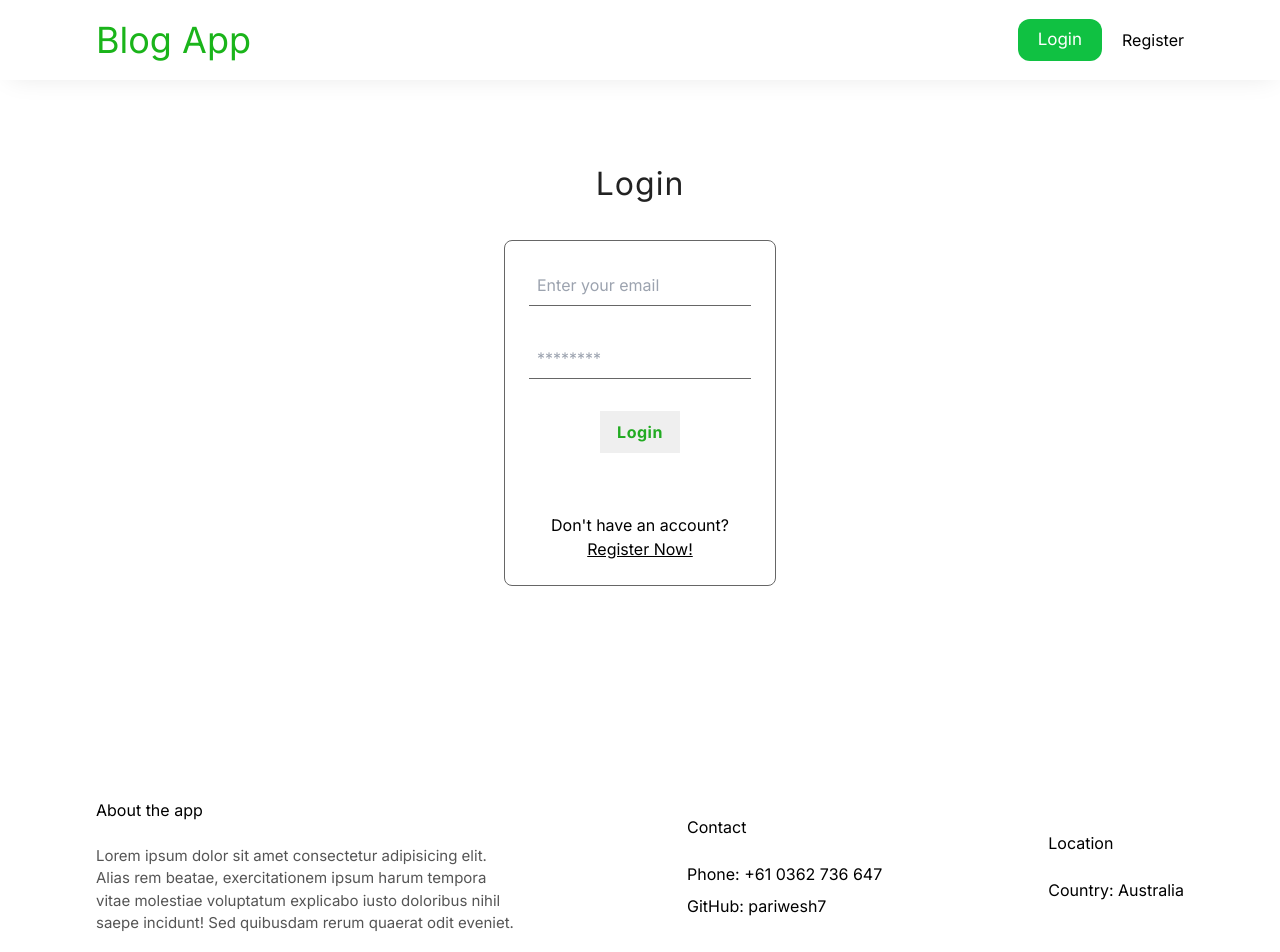
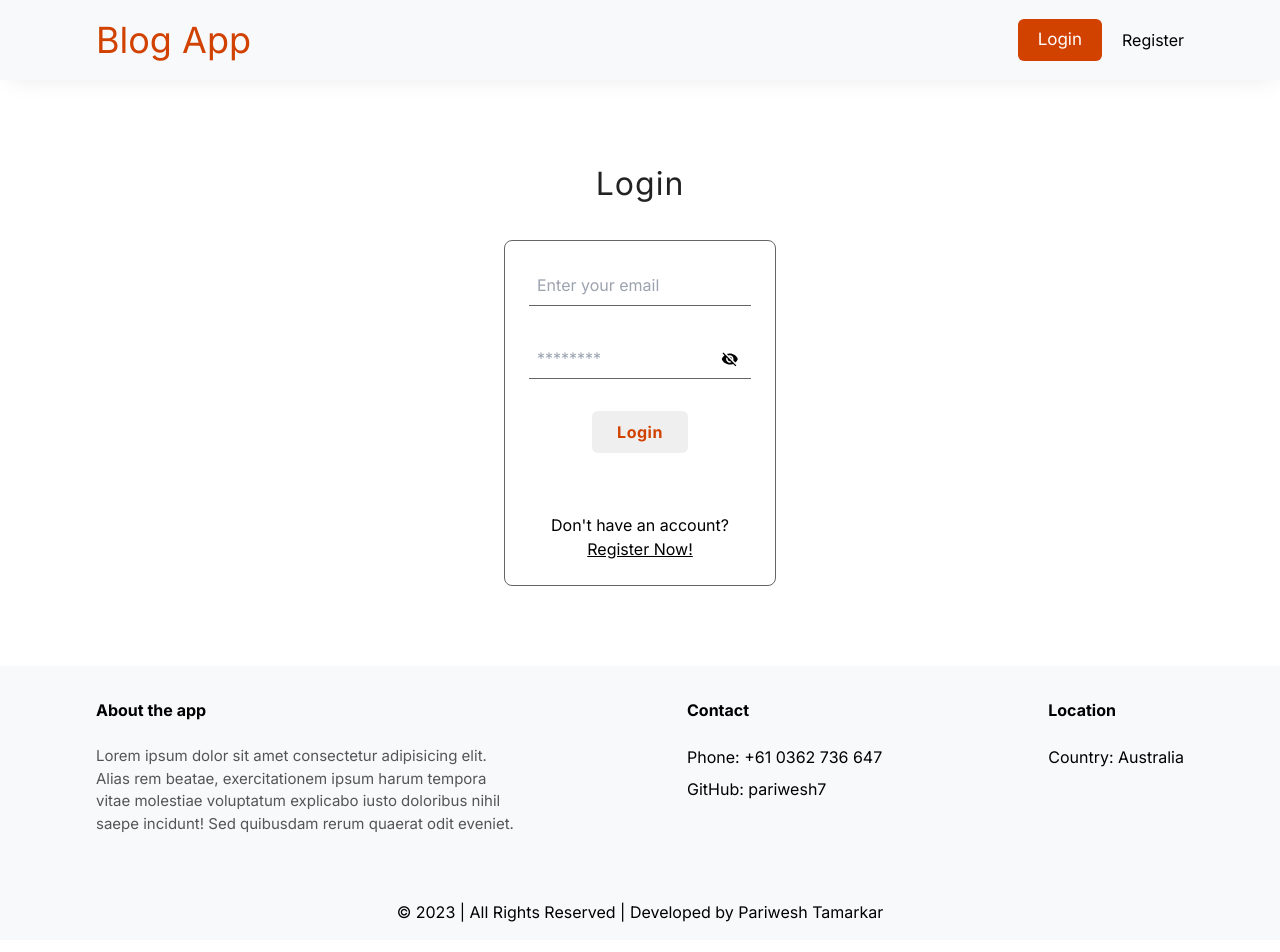
Before and after one commit to pariweshtamr/nextjs-13-blog-app, a Next.js app: page /login in a window 1280 px wide. Shown: the top 952 px of the page. Built offline with nearby package versions, Linux system fonts and the light colour scheme; no server answers.

Commit message:
ui changes

```diff
--- a/src/Provider.js
+++ b/src/Provider.js
@@ -1,6 +1,13 @@
 "use client"
 import { SessionProvider } from "next-auth/react"
+import { ToastContainer } from "react-toastify"
+import "react-toastify/dist/ReactToastify.css"
 
 export const Provider = ({ children, session }) => {
-  return <SessionProvider session={session}>{children}</SessionProvider>
+  return (
+    <SessionProvider session={session}>
+      {children}
+      <ToastContainer />
+    </SessionProvider>
+  )
 }
--- a/src/app/api/auth/[...nextauth]/route.js
+++ b/src/app/api/auth/[...nextauth]/route.js
@@ -49,6 +49,8 @@ const handler = NextAuth({
       if (user) {
         token.accessToken = user.accessToken
         token._id = user._id
+        token.username = user.username
+        token.profileImg = user.profileImg
       }
       return token
     },
@@ -56,6 +58,8 @@ const handler = NextAuth({
       if (token) {
         session.user._id = token._id
         session.user.accessToken = token.accessToken
+        session.user.username = token.username
+        session.user.profileImg = token.profileImg
       }
 
       return session
--- a/src/app/api/register/route.js
+++ b/src/app/api/register/route.js
@@ -5,7 +5,7 @@ import User from "@/models/User"
 export async function POST(req) {
   try {
     await dbConnect()
-    const { username, email, password: pass } = await req.json()
+    const { username, email, profileImg, password: pass } = await req.json()
 
     const isExisting = await User.findOne({ email })
 
@@ -22,6 +22,7 @@ export async function POST(req) {
     const newUser = await User.create({
       username,
       email,
+      profileImg,
       password: hashedPassword,
     })
 
--- a/src/app/layout.js
+++ b/src/app/layout.js
@@ -1,8 +1,6 @@
 import Navbar from "@/components/navbar/Navbar"
 import "./globals.css"
 import Footer from "@/components/footer/Footer"
-import { ToastContainer } from "react-toastify"
-import "react-toastify/dist/ReactToastify.css"
 import { Provider } from "@/Provider"
 import { Inter } from "next/font/google"
 
@@ -22,7 +20,6 @@ export default function RootLayout({ children, session }) {
           <main className="grow shrink basis-auto">{children}</main>
           <Footer />
         </Provider>
-        <ToastContainer />
       </body>
     </html>
   )
--- a/src/app/login/page.js
+++ b/src/app/login/page.js
@@ -3,6 +3,7 @@ import { signIn } from "next-auth/react"
 import Link from "next/link"
 import { useRouter } from "next/navigation"
 import { useState } from "react"
+import { MdVisibility, MdVisibilityOff } from "react-icons/md"
 import { toast } from "react-toastify"
 
 const initialState = {
@@ -13,6 +14,7 @@ const initialState = {
 const Login = () => {
   const router = useRouter()
   const [form, setForm] = useState(initialState)
+  const [reveal, setReveal] = useState(false)
 
   const handleChange = (e) => {
     const { name, value } = e.target
@@ -37,10 +39,10 @@ const Login = () => {
         callbackUrl: "/",
       })
 
-      if (res?.error == null) {
+      if (res?.error === null) {
         router.push("/")
       } else {
-        toast.error("Error occurred while logging in!")
+        toast.error(res.error)
       }
     } catch (error) {
       console.log(error.message)
@@ -60,17 +62,33 @@ const Login = () => {
             onChange={handleChange}
             value={form.email}
             name="email"
+            required
             className="outline-none border-b border-b-[#666] p-[0.5rem] w-full"
           />
+
+          <div className="w-full relative">
             <input
-            type="password"
+              type={reveal ? "text" : "password"}
               placeholder="********"
+              required
               onChange={handleChange}
               value={form.password}
               name="password"
               className="outline-none border-b border-b-[#666] p-[0.5rem] w-full"
             />
-          <button className="outline-0 p-[0.5rem_1rem] border-[1px] border-solid border-transparent text[17px] font-bold bg-[#efefef] text-[#22ab22] transition-[150ms] tracking-[0.5px] hover:border-[#22ab22] hover:bg-[#22ab22] hover:text-[#efefef] ">
+            {!reveal ? (
+              <MdVisibilityOff
+                onClick={() => setReveal(true)}
+                className="absolute top-1/2 right-[0.8rem] translate-y-[-50%] cursor-pointer text-[1.1rem]"
+              />
+            ) : (
+              <MdVisibility
+                onClick={() => setReveal(false)}
+                className="absolute top-1/2 right-[0.8rem] translate-y-[-50%] cursor-pointer text-[1.1rem]"
+              />
+            )}
+          </div>
+          <button className="outline-0 p-[0.5rem_1.5rem] rounded-[6px] border-[1px] border-solid border-transparent text[17px] font-bold bg-[#efefef] text-[#d14201] transition-[150ms] tracking-[0.5px] hover:border-[#d14201] hover:bg-[#d14201] hover:text-[#efefef] ">
             Login
           </button>
           <div className="text-[16px] mt-[1.75rem] text-center">
--- a/src/app/register/page.js
+++ b/src/app/register/page.js
@@ -1,7 +1,10 @@
 "use client"
 import { registerUser } from "@/lib/axiosHelper"
+import axios from "axios"
 import Link from "next/link"
 import { useState } from "react"
+import { AiOutlineFileImage } from "react-icons/ai"
+import { MdVisibility, MdVisibilityOff } from "react-icons/md"
 import { toast } from "react-toastify"
 
 const initialState = {
@@ -12,6 +15,10 @@ const initialState = {
 }
 const Register = () => {
   const [form, setForm] = useState(initialState)
+  const [reveal, setReveal] = useState(false)
+  const [photo, setPhoto] = useState("")
+  const cloudName = "ddbttkmhz"
+  const uploadPreset = "next_blog"
 
   const handleChange = (e) => {
     const { name, value } = e.target
@@ -19,8 +26,35 @@ const Register = () => {
     setForm({ ...form, [name]: value })
   }
 
+  const uploadImage = async () => {
+    if (!photo) return
+
+    const formData = new FormData()
+    formData.append("file", photo)
+    formData.append("upload_preset", uploadPreset)
+
+    try {
+      const { data } = await axios.post(
+        `https://api.cloudinary.com/v1_1/${cloudName}/image/upload`,
+        formData
+      )
+
+      const { url } = data
+
+      return url
+    } catch (error) {
+      console.log(error)
+    }
+  }
+
   const handleSubmit = async (e) => {
     e.preventDefault()
+
+    let profileImg
+
+    if (photo) {
+      profileImg = await uploadImage()
+    }
 
     const { confirmPassword, ...rest } = form
 
@@ -32,7 +66,7 @@ const Register = () => {
     }
 
     try {
-      const { status, message } = await registerUser(rest)
+      const { status, message } = await registerUser({ ...rest, profileImg })
       status && toast[status](message)
       setForm(initialState)
     } catch (error) {
@@ -66,8 +100,9 @@ const Register = () => {
             name="email"
             className="outline-none border-b border-b-[#666] p-[0.5rem] w-full"
           />
+          <div className="w-full relative">
             <input
-            type="password"
+              type={reveal ? "text" : "password"}
               placeholder="********"
               onChange={handleChange}
               value={form.password}
@@ -75,6 +110,18 @@ const Register = () => {
               name="password"
               className="outline-none border-b border-b-[#666] p-[0.5rem] w-full"
             />
+            {!reveal ? (
+              <MdVisibilityOff
+                onClick={() => setReveal(true)}
+                className="absolute top-1/2 right-[0.8rem] translate-y-[-50%] cursor-pointer text-[1.1rem]"
+              />
+            ) : (
+              <MdVisibility
+                onClick={() => setReveal(false)}
+                className="absolute top-1/2 right-[0.8rem] translate-y-[-50%] cursor-pointer text-[1.1rem]"
+              />
+            )}
+          </div>
           <input
             type="password"
             placeholder="********"
@@ -84,7 +131,20 @@ const Register = () => {
             name="confirmPassword"
             className="outline-none border-b border-b-[#666] p-[0.5rem] w-full"
           />
-          <button className="outline-0 p-[0.5rem_1rem] border-[1px] border-solid border-transparent text[17px] font-bold bg-[#efefef] text-[#22ab22] transition-[150ms] tracking-[0.5px] hover:border-[#22ab22] hover:bg-[#22ab22] hover:text-[#efefef] ">
+
+          <label
+            htmlFor="image"
+            className="w-full flex items-center gap-[1.25rem] text-[18px] cursor-pointer"
+          >
+            Upload Image <AiOutlineFileImage />
+          </label>
+          <input
+            type="file"
+            id="image"
+            style={{ display: "none" }}
+            onChange={(e) => setPhoto(e.target.files[0])}
+          />
+          <button className="outline-0 p-[0.5rem_1rem] rounded-[6px] border-[1px] border-solid border-transparent text[17px] font-bold bg-[#efefef] text-[#d14201] transition-[150ms] tracking-[0.5px] hover:border-[#d14201] hover:bg-[#d14201] hover:text-[#efefef] ">
             Register
           </button>
           <div className="text-[16px] mt-[1.75rem] text-center">
--- a/src/components/blogCard/BlogCard.js
+++ b/src/components/blogCard/BlogCard.js
@@ -43,6 +43,7 @@ const BlogCard = ({ blog }) => {
     <div className="w-[23%] h-[400px] shadow-[2px_5px_27px_-8px_rgba(0,0,0,0.15)] transition-[150ms] rounded-xl hover:shadow-[2px_5px_27px_-8px_rgba(0,0,0,0.4)]">
       <div className="p-[.8rem] w-full h-full flex flex-col">
         <Link className="" href={`/blog/${blog._id}`}>
+          {blog?.imageUrl && (
             <Image
               src={blog?.imageUrl}
               alt="blog-img"
@@ -50,6 +51,7 @@ const BlogCard = ({ blog }) => {
               height={350}
               className="object-cover rounded-[20px] w-full m-[0_auto] "
             />
+          )}
         </Link>
         <div className="flex justify-between items-center">
           <div className="">
--- a/src/components/footer/Footer.js
+++ b/src/components/footer/Footer.js
@@ -1,9 +1,9 @@
 const Footer = () => {
   return (
-    <footer className="w-full h-[400px] mt-[5rem]">
+    <footer className="w-full h-[250px] mt-[5rem] bg-[#f8f9fa] py-[2rem]">
       <div className="w-[85%] h-full m-[0_auto] flex justify-between items-center">
-        <div className="flex flex-col gap-[.5rem]">
-          <h2 className="mb-[15px] self-start">About the app</h2>
+        <div className="flex flex-col gap-[.5rem] justify-start h-full">
+          <h2 className="mb-[15px] font-bold">About the app</h2>
           <p className="max-w-[425px] text-[#555] text-[15px]">
             Lorem ipsum dolor sit amet consectetur adipisicing elit. Alias rem
             beatae, exercitationem ipsum harum tempora vitae molestiae
@@ -12,17 +12,21 @@ const Footer = () => {
           </p>
         </div>
 
-        <div className="flex flex-col gap-[.5rem]">
-          <h2 className="mb-[15px] self-start">Contact</h2>
+        <div className="flex flex-col gap-[.5rem] justify-start h-full">
+          <h2 className="mb-[15px] font-bold">Contact</h2>
           <span>Phone: +61 0362 736 647</span>
           <span>GitHub: pariwesh7</span>
         </div>
 
-        <div className="flex flex-col gap-[.5rem]">
-          <h2 className="mb-[15px] self-start">Location</h2>
+        <div className="flex flex-col gap-[.5rem] h-full">
+          <h2 className="mb-[15px] font-bold">Location</h2>
           <span>Country: Australia</span>
         </div>
       </div>
+
+      <p className="text-center p-[1rem] bg-[#f8f9fa]">
+        &copy; 2023 | All Rights Reserved | Developed by Pariwesh Tamarkar
+      </p>
     </footer>
   )
 }
--- a/src/components/navbar/Navbar.js
+++ b/src/components/navbar/Navbar.js
@@ -2,7 +2,6 @@
 import Image from "next/image"
 import Link from "next/link"
 import { useState } from "react"
-import person from "../../../public/devbw.png"
 import { AiOutlineClose } from "react-icons/ai"
 import { signIn, signOut, useSession } from "next-auth/react"
 
@@ -10,32 +9,41 @@ const Navbar = () => {
   const [showDropdown, setShowDropdown] = useState(false)
   const { data: session } = useSession()
 
+  const handleDropDown = () => {
+    setShowDropdown(!showDropdown)
+  }
+
   const handleShowDropdown = () => setShowDropdown((prev) => true)
 
   const handleHideDropdown = () => setShowDropdown((prev) => false)
 
   return (
-    <div className="sticky z-[999] h-[80px] w-[100%] bg-white shadow-[2px_5px_27px_-8px_rgba(0,0,0,0.1)] flex justify-center items-center top-0 left-0">
+    <div className="sticky z-[999] h-[80px] w-[100%] bg-[#f8f9fa] shadow-[2px_5px_27px_-8px_rgba(0,0,0,0.1)] flex justify-center items-center top-0 left-0">
       <div className="w-[85%] m-[0 auto] flex justify-between items-center relative">
-        <h2 className="text-4xl text-[rgb(26,180,26)]">
+        <h2 className="text-4xl text-[#d14201]">
           <Link href="/">Blog App</Link>
         </h2>
         <ul className="flex items-center gap-[1.25rem]">
           {session?.user ? (
             <div>
-              {session?.user?.profileImg && (
+              {session?.user?.profileImg !== "" ? (
                 <Image
-                  onClick={handleShowDropdown}
-                  src={person}
+                  onClick={handleDropDown}
+                  src={session?.user?.profileImg}
                   alt="profile-img"
                   width={45}
                   height={45}
                   className="object-cover rounded-[50%] cursor-pointer"
                 />
+              ) : (
+                <p onClick={handleShowDropdown} className="cursor-pointer">
+                  {session?.user?.email}
+                </p>
               )}
 
               {showDropdown && (
-                <div className="absolute bg-[#efefef] p-[1rem] flex flex-col items-center gap-[1.25rem] top-[2.5rem] right-[-3rem] rounded-[8px]">
+                <div className="absolute w-[12%] bg-[#efefef] p-[1rem] flex flex-col justify-center items-center gap-[1rem] top-[3.5rem] right-[-3.5rem] rounded-[8px]">
+                  <div className="w-[20px] h-[20px] bg-[#efefef] absolute top-[-3px] rotate-45"></div>
                   <AiOutlineClose
                     className="absolute top-[0.3rem] right-[0.3rem] cursor-pointer hover:bg-black hover:text-white hover:rounded-[50%]"
                     onClick={handleHideDropdown}
@@ -45,7 +53,7 @@ const Navbar = () => {
                       signOut()
                       handleHideDropdown()
                     }}
-                    className="ml-[1rem] mt-[1rem] p-[0.4rem_1rem] border-none text-white rounded-[8px] font-bold text-[17px] bg-[#10c142]"
+                    className="mt-[1rem] p-[0.4rem_1rem] border-none text-white rounded-[6px] font-bold text-[17px] bg-[#d14201]"
                   >
                     Logout
                   </button>
@@ -63,7 +71,7 @@ const Navbar = () => {
             <>
               <button
                 onClick={signIn}
-                className="border-none outline-none p-[.5rem_1.25rem] text-[17px] bg-[#10c142] text-white rounded-[12px]"
+                className="border-none outline-none p-[.5rem_1.25rem] text-[17px] bg-[#d14201] text-white rounded-[6px]"
               >
                 Login
               </button>
```
Lines whose indentation alone changed are shown as unchanged.
